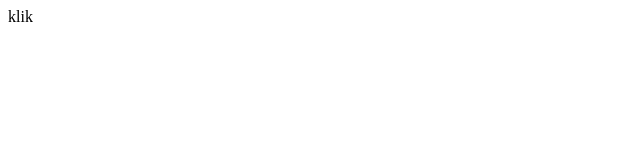
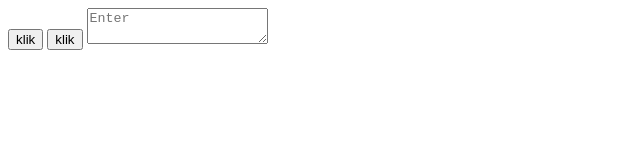
Before and after one commit to magicznyleszek/opluj, a plain HTML site: page index.html in a window 1280 px wide. Shown: the whole page, without its empty margins (0-640 px from the left). Drawn offline with Linux system fonts and the light colour scheme.

Commit message:
Update index.html

```diff
--- a/index.html
+++ b/index.html
@@ -1 +1,3 @@
-klik
+<button>klik</button>
+<button>klik</button>
+<textarea placeholder="Enter"></textarea>
```
